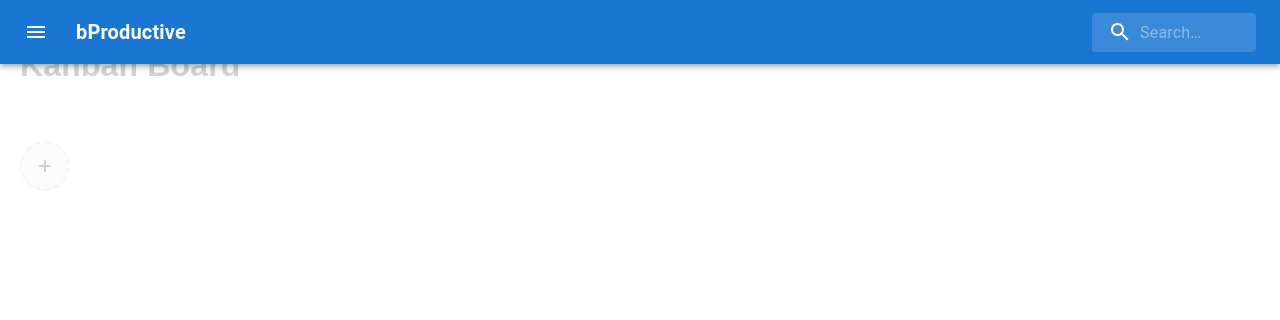
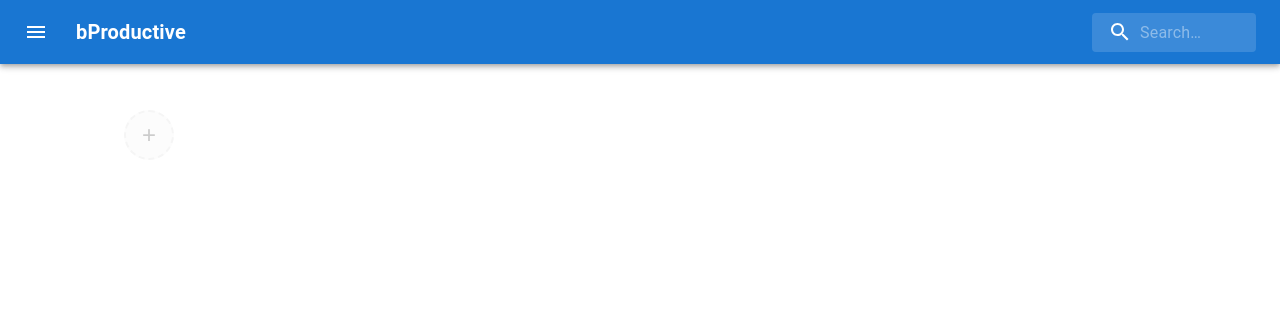
Before and after one commit to Don-Laliberte/MRUHacks2024, a React (Vite) app in the folder client/: page / in a window 1280 px wide. Shown: the top 320 px of the page. Built offline with nearby package versions, Linux system fonts and the light colour scheme.

Commit message:
Added Basic Kanban Board

```diff
--- a/client/src/App.jsx
+++ b/client/src/App.jsx
@@ -4,14 +4,13 @@ import { Typography } from "@mui/material";
 import { useState } from "react";
 import CssBaseline from "@mui/material/CssBaseline";
 import KanbanBoard from "./components/KanbanBoard";
-
+import Container from "@mui/material/Container";
 
 function App() {
   const [isTasksMenuOpen, setTasksMenuOpen] = useState(true);
   const [isCalendarMenuOpen, setCalendarMenuOpen] = useState(false);
   const [isProfileMenuOpen, setProfileMenuOpen] = useState(false);
   const [isSettingsMenuOpen, setSettingsMenuOpen] = useState(false);
-
 
   const toggleMenus = (open, id) => (event) => {
     if (
@@ -20,52 +19,65 @@ function App() {
     ) {
       return;
     }
-    switch(id) {
+    switch (id) {
       case "Tasks":
-        setTasksMenuOpen((open));
-        setCalendarMenuOpen((false));
-        setProfileMenuOpen((false));
-        setSettingsMenuOpen((false));
+        setTasksMenuOpen(open);
+        setCalendarMenuOpen(false);
+        setProfileMenuOpen(false);
+        setSettingsMenuOpen(false);
         break;
       case "Calendar":
-        setCalendarMenuOpen((open));
-        setTasksMenuOpen((false));
-        setProfileMenuOpen((false));
-        setSettingsMenuOpen((false));
+        setCalendarMenuOpen(open);
+        setTasksMenuOpen(false);
+        setProfileMenuOpen(false);
+        setSettingsMenuOpen(false);
         break;
       case "Profile":
-        setProfileMenuOpen((open));
-        setCalendarMenuOpen((false));
-        setTasksMenuOpen((false));
-        setSettingsMenuOpen((false));
+        setProfileMenuOpen(open);
+        setCalendarMenuOpen(false);
+        setTasksMenuOpen(false);
+        setSettingsMenuOpen(false);
         break;
       case "Settings":
-        setSettingsMenuOpen((open));
-        setCalendarMenuOpen((false));
-        setTasksMenuOpen((false));
-        setProfileMenuOpen((false));
+        setSettingsMenuOpen(open);
+        setCalendarMenuOpen(false);
+        setTasksMenuOpen(false);
+        setProfileMenuOpen(false);
         break;
     }
   };
 
   return (
+    <Box sx={{display:"inline-flex"}}>
+      <CssBaseline />
+      <NavBar toggleMenus={toggleMenus}></NavBar>
+      <Container>
         <Box>
-      <CssBaseline/>
-      <NavBar toggleMenus = {toggleMenus} ></NavBar>
           <Typography>
-        <Box  sx={[!isTasksMenuOpen && { display:'none'}]}>
+            <Box sx={[{p:10},!isTasksMenuOpen && { display: "none" }]}>
               <KanbanBoard></KanbanBoard>
             </Box>
-        <Box fontSize={500} sx={[!isCalendarMenuOpen && { display:'none'}]}>
+            <Box
+              fontSize={500}
+              sx={[!isCalendarMenuOpen && { display: "none" }]}
+            >
               Calendar
             </Box>
-        <Box fontSize={500} sx={[!isProfileMenuOpen && { display:'none'}]}>
+            <Box
+              fontSize={500}
+              sx={[!isProfileMenuOpen && { display: "none" }]}
+            >
               Profile
             </Box>
-        <Box fontSize={500} sx={[!isSettingsMenuOpen && { display:'none'}]}>
+            <Box
+              fontSize={500}
+              sx={[!isSettingsMenuOpen && { display: "none" }]}
+            >
               Settings
             </Box>
           </Typography>
+        </Box>
+      </Container>
     </Box>
   );
 }
--- a/client/src/components/KanbanBoard.jsx
+++ b/client/src/components/KanbanBoard.jsx
@@ -1,6 +1,7 @@
 import React, { useState, useCallback } from 'react';
 import { DragDropContext } from 'react-beautiful-dnd';
 import Column from './Column';
+import Box from "@mui/material/Box";
 import '../assets/KanbanStyles.css';
 
 const generateId = () => `_${Math.random().toString(36).substr(2, 9)}`;
@@ -118,13 +119,10 @@ export default function KanbanBoard() {
   };
 
   return (
-    <div className="kanban-container">
-      <div className="kanban-header">
-        <h1>Kanban Board</h1>
-      </div>
+    <Box className="kanban-container">
 
       <DragDropContext onDragEnd={onDragEnd}>
-        <div className="columns-container">
+        <Box className="columns-container">
           {Object.entries(columns).map(([columnId, column]) => (
             <Column
               key={columnId}
@@ -142,19 +140,19 @@ export default function KanbanBoard() {
           {Object.keys(columns).length < 6 && (
             <button className="add-column-button" onClick={addColumn}>+</button>
           )}
-        </div>
+        </Box>
       </DragDropContext>
 
       {Object.keys(columns).length === 0 && (
-        <div className="empty-board" onClick={addColumn}>
-          <div className="large-plus">+</div>
-        </div>
+        <Box className="empty-board" onClick={addColumn}>
+          <Box className="large-plus">+</Box>
+        </Box>
       )}
 
       {/* Sidebar for Card Details */}
-      <div className={`sidebar ${selectedCard ? 'open' : ''}`}>
+      <Box className={`sidebar ${selectedCard ? 'open' : ''}`}>
         {/* ... existing sidebar code ... */}
-      </div>
-    </div>
+      </Box>
+    </Box>
   );
 }
--- a/client/src/components/NavBar.jsx
+++ b/client/src/components/NavBar.jsx
@@ -135,7 +135,7 @@ export default function NavBar({toggleMenus}) {
     <Box sx={{ flexGrow: 1 }}>
       <AppBar
         position="fixed"
-        sx={{ zIndex: (theme) => theme.zIndex.drawer + 1 }}
+        sx={{zIndex: (theme) => theme.zIndex.drawer + 1 }}
       >
         <Toolbar color="purple">
           <IconButton
```
Lines whose indentation alone changed are shown as unchanged.
